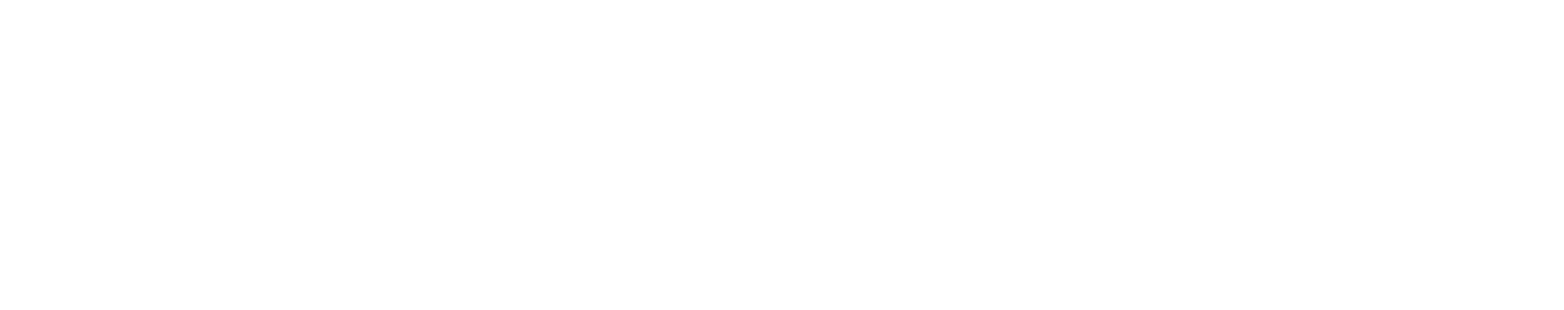
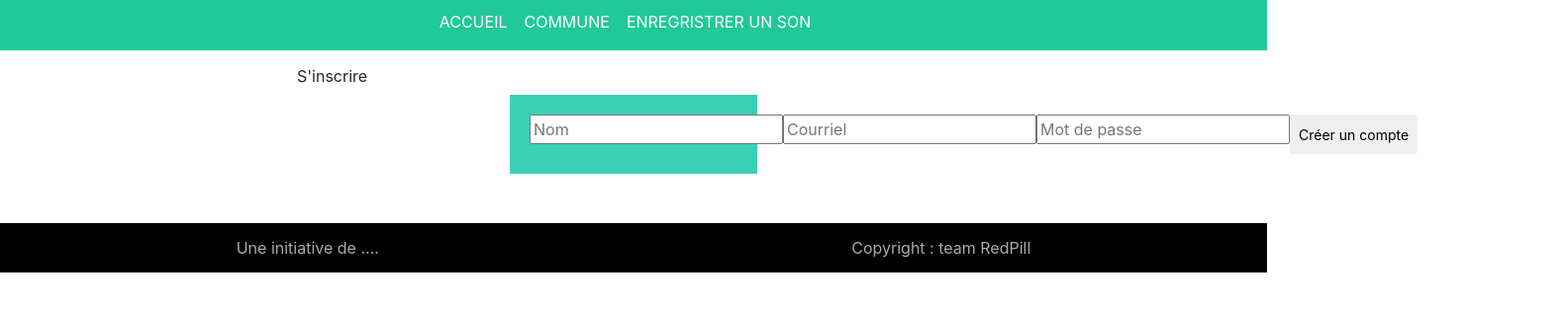
Before and after one commit to NicolasJamar/hakaton, a plain HTML site: page formulaire.html in a window 1280 px wide. Shown: the whole page at 99% size, 1580 px wide, since content can reach past the window. Drawn offline with nearby package versions, Linux system fonts and the light colour scheme.

Commit message:
pull master

```diff
--- a/formulaire.html
+++ b/formulaire.html
@@ -9,20 +9,33 @@
     <title>Document</title>
 </head>
 <body>
+  <header>
+    <div class="header">
+      <a class="nav" href="index.html">Accueil</a>
+      <a class="nav" href="commune.html">Commune</a>
+      <a class="nav" href="son.html">Enregristrer un son</a>
+    </div>
+  </header>
 
+<!--........... Inscription..................-->
+  <main>
+      <p id="pInscrire">S'inscrire</p>
+      <form  id="formInscription" action="form/traitement.php" method="post">
+        <fieldset id="parentInput">
+          <input class="input" type="text" name="user_username" placeholder="Nom" required>
+          <input class="input" type="email" name="user_mail" placeholder="Courriel" required>
+          <input class="input" type="password" name="user_password" placeholder="Mot de passe" required>
 
-
-
-
-
-
-
-
-
-
-
-              <script src="https://code.jquery.com/jquery-3.2.1.slim.min.js" integrity="sha384-KJ3o2DKtIkvYIK3UENzmM7KCkRr/rE9/Qpg6aAZGJwFDMVNA/GpGFF93hXpG5KkN" crossorigin="anonymous"></script>
-              <script src="https://cdnjs.cloudflare.com/ajax/libs/popper.js/1.12.9/umd/popper.min.js" integrity="sha384-ApNbgh9B+Y1QKtv3Rn7W3mgPxhU9K/ScQsAP7hUibX39j7fakFPskvXusvfa0b4Q" crossorigin="anonymous"></script>
-              <script src="https://maxcdn.bootstrapcdn.com/bootstrap/4.0.0/js/bootstrap.min.js" integrity="sha384-JZR6Spejh4U02d8jOt6vLEHfe/JQGiRRSQQxSfFWpi1MquVdAyjUar5+76PVCmYl" crossorigin="anonymous"></script>
+          <button class="btn btn-sm" id="boutonAjout" name="ajout" value="add">Créer un compte</button>
+      </fieldset>
+    </form>
+  </main>
+<footer>
+  <p>Une initiative de ....</p>
+  <p>Copyright : team RedPill</p>
+</footer>
+<script src="https://code.jquery.com/jquery-3.2.1.slim.min.js" integrity="sha384-KJ3o2DKtIkvYIK3UENzmM7KCkRr/rE9/Qpg6aAZGJwFDMVNA/GpGFF93hXpG5KkN" crossorigin="anonymous"></script>
+<script src="https://cdnjs.cloudflare.com/ajax/libs/popper.js/1.12.9/umd/popper.min.js" integrity="sha384-ApNbgh9B+Y1QKtv3Rn7W3mgPxhU9K/ScQsAP7hUibX39j7fakFPskvXusvfa0b4Q" crossorigin="anonymous"></script>
+<script src="https://maxcdn.bootstrapcdn.com/bootstrap/4.0.0/js/bootstrap.min.js" integrity="sha384-JZR6Spejh4U02d8jOt6vLEHfe/JQGiRRSQQxSfFWpi1MquVdAyjUar5+76PVCmYl" crossorigin="anonymous"></script>
           </body>
 </html>
```
Also changed, not shown: assets/style.css (line endings or trailing spaces).
